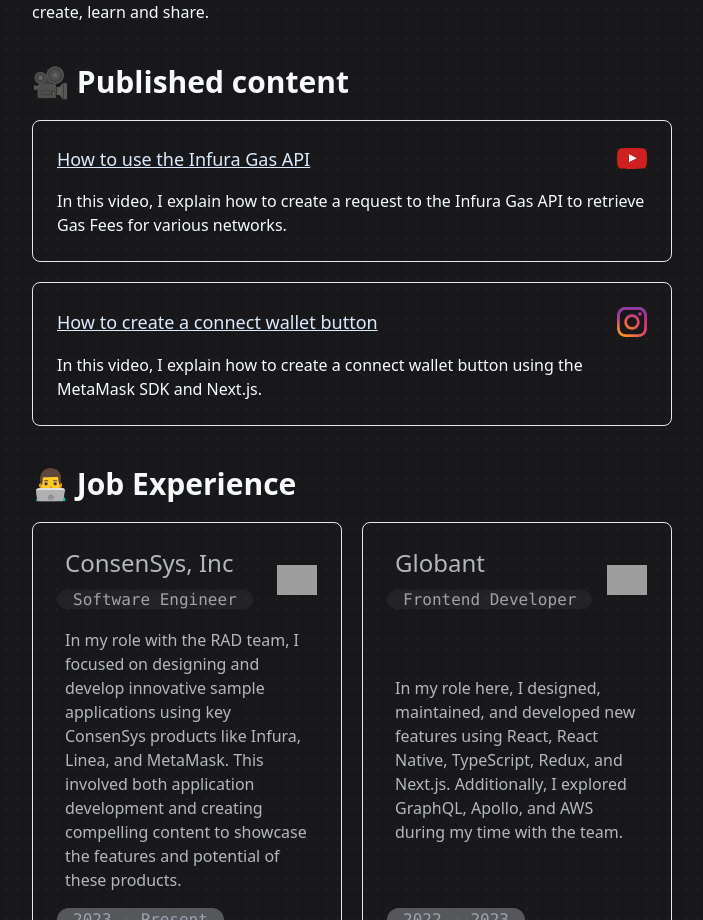
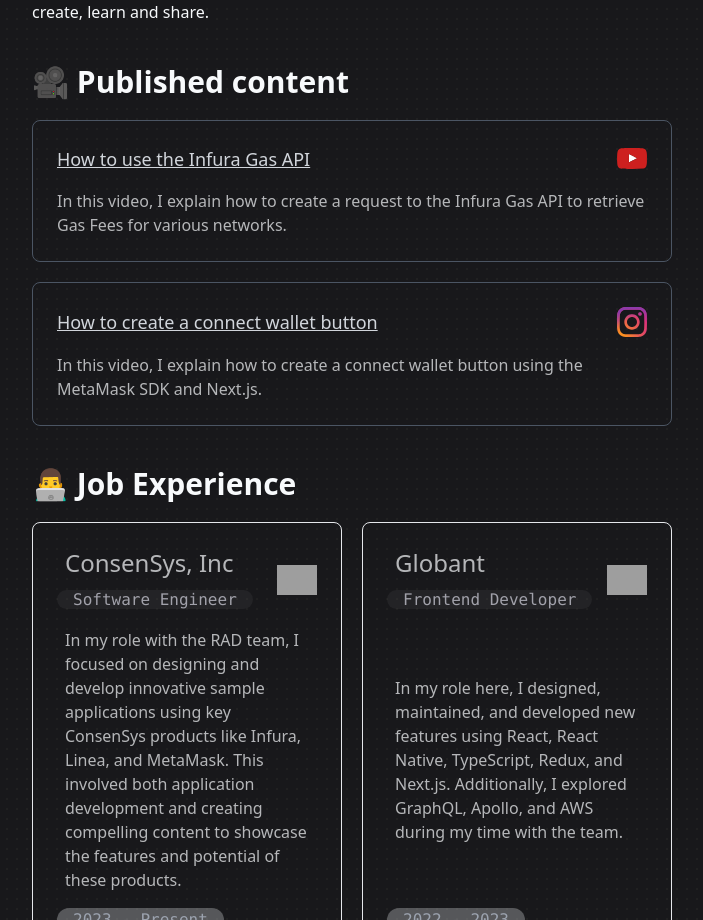
Before and after one commit to cxalem/cxalem.dev, a Next.js app: page / in a window 1280 px wide. Shown: the part 1086-2006 px from the top of the page, without its empty margins (288-991 px from the left). Built offline with nearby package versions, Linux system fonts and the light colour scheme; grey boxes are pictures that could not be loaded.

Commit message:
Update link and text styles in Home component

```diff
--- a/src/pages/index.tsx
+++ b/src/pages/index.tsx
@@ -82,34 +82,34 @@
           <h2 className="text-center md:text-left text-3xl font-semibold">
             🎥 Published content
           </h2>
-          <div className="space-y-4 border p-6 rounded-lg">
+          <div className="space-y-4 border p-6 rounded-lg border-gray-600">
             <div className="flex justify-between items-center">
               <a
                 target="_blank"
                 href="https://www.youtube.com/watch?v=74clgGR6rok"
-                className="text-lg font-medium text-blue-100 underline"
+                className="text-lg font-medium text-gray-300 underline"
               >
                 How to use the Infura Gas API
               </a>{" "}
               <YouTubeIcon />
             </div>
-            <p>
+            <p className="opacity-70">
               In this video, I explain how to create a request to the Infura Gas
               API to retrieve Gas Fees for various networks.
             </p>
           </div>
-          <div className="space-y-4 border p-6 rounded-lg">
+          <div className="space-y-4 border p-6 rounded-lg border-gray-600">
             <div className="flex justify-between items-center">
               <a
                 target="_blank"
                 href="https://www.instagram.com/p/CzexQJ0pFZs/"
-                className="text-lg font-medium text-blue-100 underline"
+                className="text-lg font-medium text-gray-300 underline"
               >
                 How to create a connect wallet button
               </a>{" "}
               <InstagramIcon />
             </div>
-            <p>
+            <p className="opacity-70">
               In this video, I explain how to create a connect wallet button
               using the MetaMask SDK and Next.js.
             </p>
```
